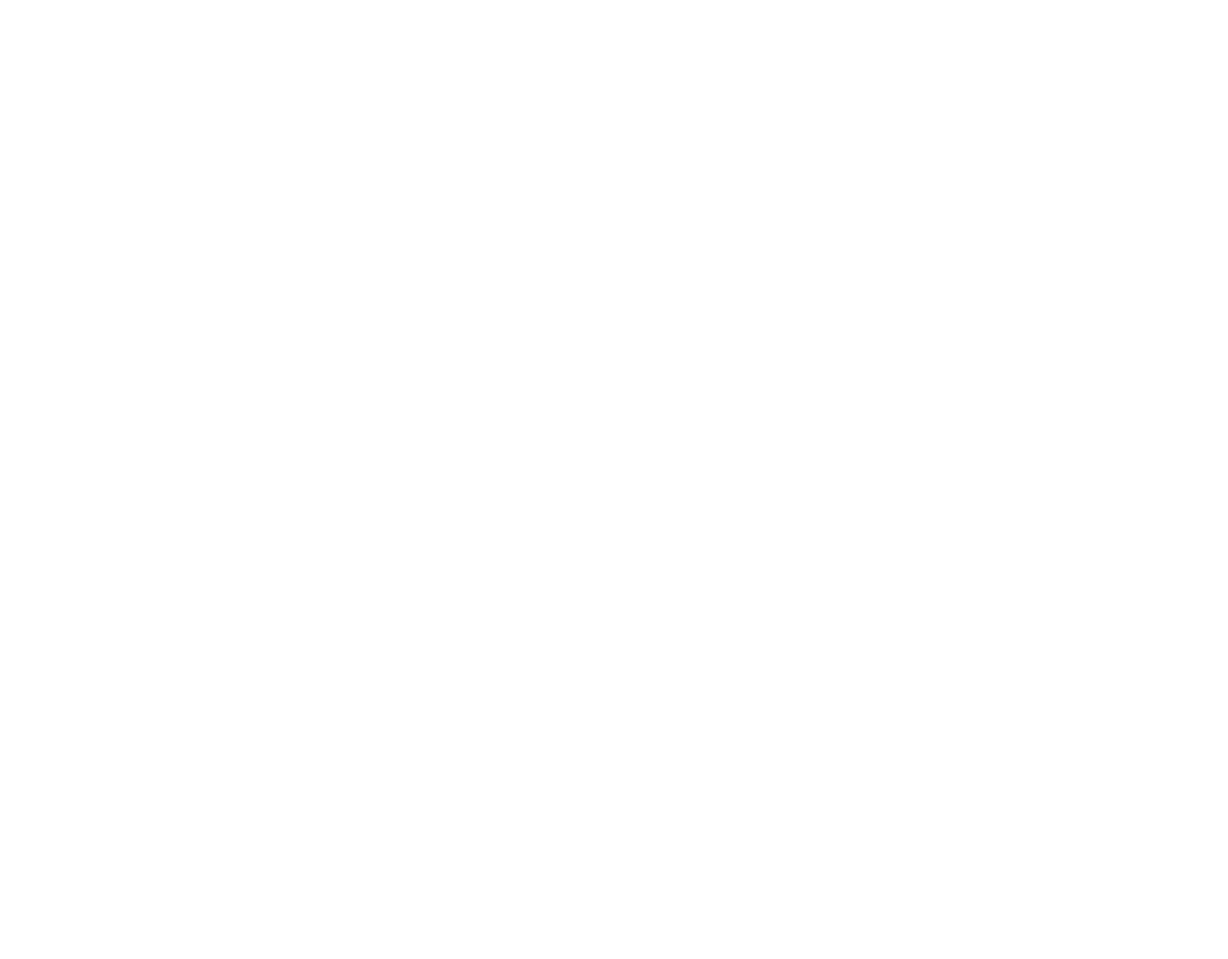
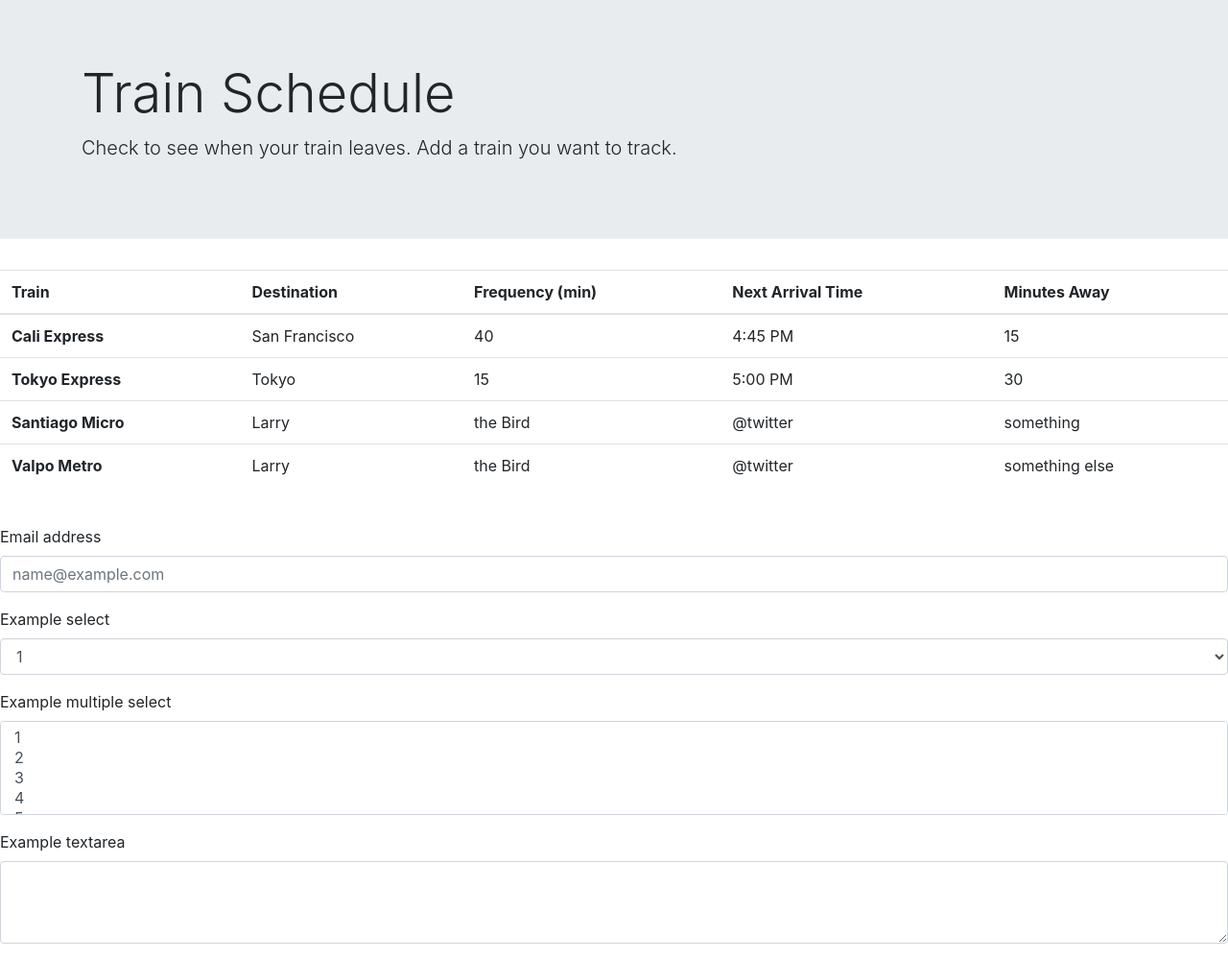
Before and after one commit to goergena/train-schedule, a plain HTML site: page index.html in a window 1280 px wide. Shown: the whole page at 96% size. Before the commit the page ends 800 px from the top, so only its background shows below. Drawn offline with nearby package versions, Linux system fonts and the light colour scheme.

Commit message:
basic layout

```diff
--- a/index.html
+++ b/index.html
@@ -1,15 +1,101 @@
 <!DOCTYPE= html>
 <html>
+
 <head lang="en-us">
     <meta charset="UTF-8">
-    <link rel="stylesheet" href="https://maxcdn.bootstrapcdn.com/bootstrap/4.0.0/css/bootstrap.min.css" integrity="sha384-Gn5384xqQ1aoWXA+058RXPxPg6fy4IWvTNh0E263XmFcJlSAwiGgFAW/dAiS6JXm" crossorigin="anonymous">
+    <link rel="stylesheet" href="https://maxcdn.bootstrapcdn.com/bootstrap/4.0.0/css/bootstrap.min.css" integrity="sha384-Gn5384xqQ1aoWXA+058RXPxPg6fy4IWvTNh0E263XmFcJlSAwiGgFAW/dAiS6JXm"
+        crossorigin="anonymous">
     <link rel="stylesheet" type="text/css" href="assets/css/style.css">
     <script src="https://code.jquery.com/jquery.js"></script>
+    <script src="https://www.gstatic.com/firebasejs/4.11.0/firebase.js"></script>
     <title>Train Schedule</title>
 </head>
+
 <body>
 
+    <div class="jumbotron jumbotron-fluid">
+        <div class="container">
+            <h1 class="display-4">Train Schedule</h1>
+            <p class="lead">Check to see when your train leaves. Add a train you want to track.</p>
+        </div>
+    </div>
 
-        <script type="text/javascript" src="assets/js/app.js"></script>
+    <table class="table table-hover">
+        <thead>
+            <tr>
+                <th scope="col">Train</th>
+                <th scope="col">Destination</th>
+                <th scope="col">Frequency (min)</th>
+                <th scope="col">Next Arrival Time</th>
+                <th scope="col">Minutes Away</th>
+            </tr>
+        </thead>
+        <tbody>
+            <tr>
+                <th scope="row">Cali Express</th>
+                <td>San Francisco</td>
+                <td>40</td>
+                <td>4:45 PM</td>
+                <td>15</td>
+            </tr>
+            <tr>
+                <th scope="row">Tokyo Express</th>
+                <td>Tokyo</td>
+                <td>15</td>
+                <td>5:00 PM</td>
+                <td>30</td>
+            </tr>
+            <tr>
+                <th scope="row">Santiago Micro</th>
+                <td>Larry</td>
+                <td>the Bird</td>
+                <td>@twitter</td>
+                <td>something</td>
+            </tr>
+            <tr>
+                <th scope="row">Valpo Metro</th>
+                <td>Larry</td>
+                <td>the Bird</td>
+                <td>@twitter</td>
+                <td>something else</td>
+            </tr>
+        </tbody>
+    </table>
+    <br>
+
+    <form>
+        <div class="form-group">
+            <label for="exampleFormControlInput1">Email address</label>
+            <input type="email" class="form-control" id="exampleFormControlInput1" placeholder="name@example.com">
+        </div>
+        <div class="form-group">
+            <label for="exampleFormControlSelect1">Example select</label>
+            <select class="form-control" id="exampleFormControlSelect1">
+                <option>1</option>
+                <option>2</option>
+                <option>3</option>
+                <option>4</option>
+                <option>5</option>
+            </select>
+        </div>
+        <div class="form-group">
+            <label for="exampleFormControlSelect2">Example multiple select</label>
+            <select multiple class="form-control" id="exampleFormControlSelect2">
+                <option>1</option>
+                <option>2</option>
+                <option>3</option>
+                <option>4</option>
+                <option>5</option>
+            </select>
+        </div>
+        <div class="form-group">
+            <label for="exampleFormControlTextarea1">Example textarea</label>
+            <textarea class="form-control" id="exampleFormControlTextarea1" rows="3"></textarea>
+        </div>
+    </form>
+
+
+    <script type="text/javascript" src="assets/js/app.js"></script>
 </body>
+
 </html>
```
